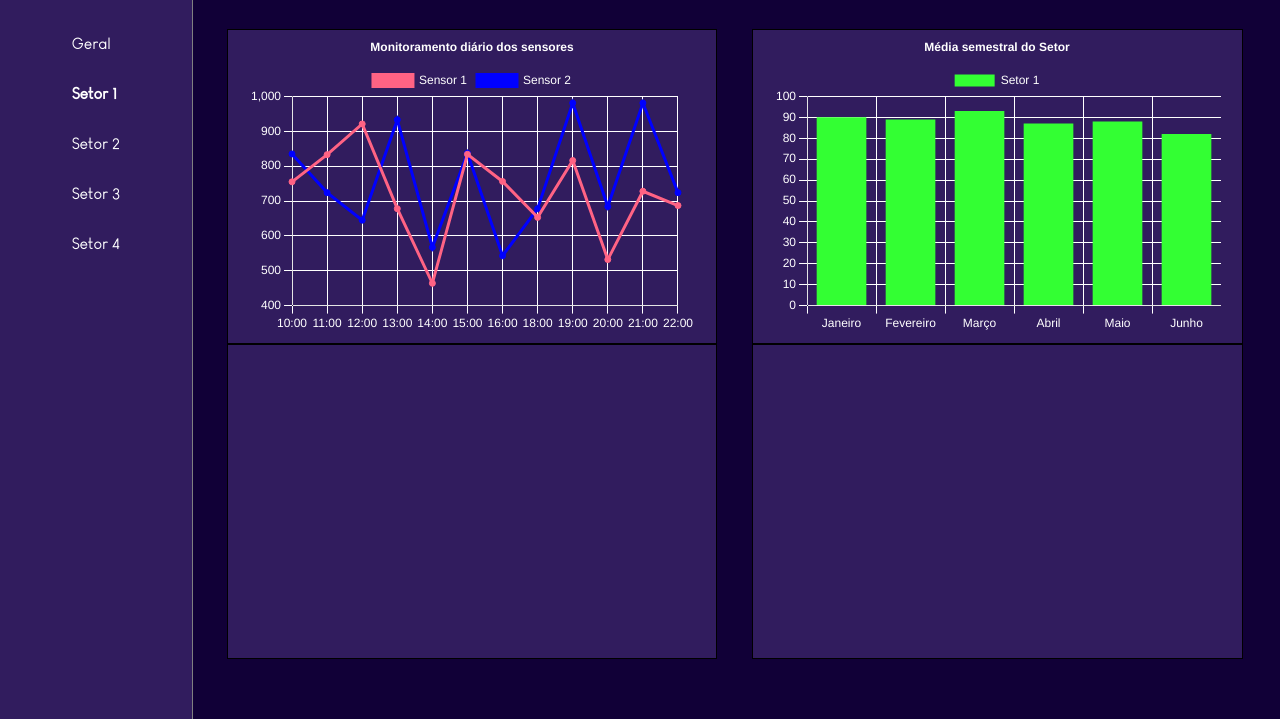
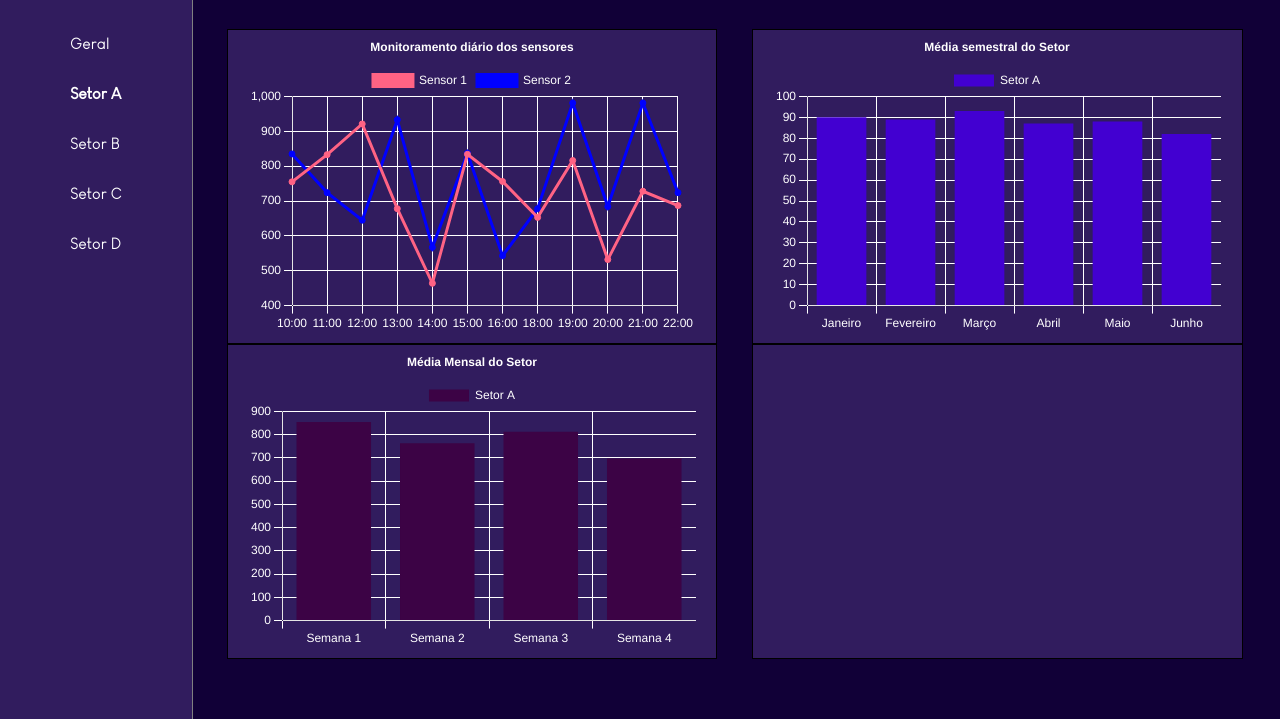
Before and after one commit to ViniScardoso/Site-Institucional-Lumen, a plain HTML site: page dashboardSetorA.html in a window 1280 px wide. Shown: the part 81-800 px from the top of the page. Drawn offline with nearby package versions, Linux system fonts and the light colour scheme.

Commit message:
criação da dashboard geral e ajuste de informação nos graficos

```diff
--- /dev/null
+++ b/dashboardGeral.html
@@ -0,0 +1,347 @@
+<!DOCTYPE html>
+<html lang="pt-br">
+
+<head>
+    <meta charset="UTF-8">
+    <meta http-equiv="X-UA-Compatible" content="IE=edge">
+    <meta name="viewport" content="width=device-width, initial-scale=1.0">
+    <title>Dashboard</title>
+    <link rel="stylesheet" href="estilo.css">
+    <script src="https://cdn.jsdelivr.net/npm/chart.js"></script>
+</head>
+
+<body>
+    <!-- inicio menu lateral  -->
+
+    <div class="menuLateral">
+        <h1 class="tituloDash">Dashboard</h1>
+        <div class="opcoes">
+            <p class="destaque"><a href="dashboardGeral.html">Geral</a></p>
+            <p><a href="dashboardSetorA.html">Setor A</a></p>
+            <p>Setor B</p>
+            <p>Setor C</p>
+            <p>Setor D</p>
+        </div>
+    </div>
+
+    <!-- fim menu lateral -->
+
+    <!-- inicio cabeçalho -->
+    <div class="headerDashboard">
+        <ul class="navbarDash">
+            <h1 class="userNome">Olá, usuário!</h1>
+            <img class="userImg" src="imgs/user.png">
+            <li><a href="cadastro.html">Sair</a></li>
+        </ul>
+    </div>
+
+    <!-- Fim do cabeçalho -->
+
+    <!-- começo do conteúdo -->
+
+    <div class="conteudo">
+        <div class="graficos">
+            <div>
+                <canvas id="myChart" style="position: relative; height:38vh; width:35vw"></canvas>
+            </div>
+        </div>
+        <div class="graficos">
+            <div>
+                <canvas id="myChart2" style="position: relative; height:38vh; width:35vw"></canvas>
+            </div>
+        </div>
+        <div class="graficos">
+            <div>
+                <canvas id="myChart3" style="position: relative; height:38vh; width:35vw"></canvas>
+            </div>
+        </div>
+        <div class="graficos"></div>
+    </div>
+
+</body>
+
+</html>
+<script>
+// grafico 1, comparação da media da luminosidade medida pelos graficos
+
+    const labels = [
+        '10:00',
+        '11:00',
+        '12:00',
+        '13:00',
+        '14:00',
+        '15:00',
+        '16:00',
+        '17:00',
+        '18:00',
+        '19:00',
+        '20:00',
+        '21:00',
+        '22:00',
+    ];
+
+// grafico 2, Media semestral dos setores
+    const meses = [
+        'Janeiro',
+        'Fevereiro',
+        'Março',
+        'Abril',
+        'Maio',
+        'Junho',
+    ];
+
+//grafico 3, media mensal do setor
+
+    const semanas = [
+        'Semana 1',
+        'Semana 2',
+        'Semana 3',
+        'Semana 4',
+    ]
+
+// grafico 1, comparação da media da luminosidade medida pelos graficos
+    const data = {
+        labels: labels,
+        datasets: [{
+            //linha 1 setor a
+            label: 'Setor A',
+            backgroundColor: '#4200D1',
+            borderColor: '#4200D1',
+            data: [755, 833, 921, 878, 764, 834, 756, 653, 416, 532, 512, 452, 321],
+        },
+
+
+        {
+            //linha 2 setor b
+            label: 'Setor B',
+            backgroundColor: 'rgb(0, 0, 255)',
+            borderColor: 'rgb(0, 0, 255)',
+            data: [835, 724, 645, 933, 567, 837, 543, 678, 981, 684, 981, 724, 432],
+        },
+
+        {
+            //linha 3 setor c
+            label: 'Setor C',
+            backgroundColor: '#031245',
+            borderColor: '#031245',
+            data: [792, 864, 621, 762, 534, 885, 713, 898, 821, 932, 732, 543, 383],
+        },
+
+        {
+            //linha 4 setor d
+            label: 'Setor D',
+            backgroundColor: '#3C0345',
+            borderColor: '#3C0345',
+            data: [741, 827, 921, 821, 889, 985, 725, 638, 521, 464, 521, 375, 453],
+        },
+    ]
+    };
+
+// grafico 2, Media semestral do setor
+
+    const data2 = {
+        labels: meses,
+        datasets: [{
+            // barras media semestral setor A
+            label: 'Setor A',
+            backgroundColor: '#4200D1',
+            borderColor: '#4200D1',
+            data: [663, 732, 621, 743, 689, 672],
+        },
+
+        {
+            // barras media semestral setor B
+            label: 'Setor B',
+            backgroundColor: 'rgb(0, 0, 255)',
+            borderColor: 'rgb(0, 0, 255)',
+            data: [699, 631, 887, 711, 673, 717],
+        },
+
+        {
+            // barras media semestral setor C
+            label: 'Setor C',
+            backgroundColor: '#031245',
+            borderColor: '#031245',
+            data: [790, 666, 732, 649, 737, 822],
+        },
+
+        {
+            // barras media semestral setor D
+            label: 'Setor D',
+            backgroundColor: '#3C0345',
+            borderColor: '#3C0345',
+            data: [669, 633, 715, 873, 698, 862],
+        },
+    ]
+    };
+
+// grafico 3 media mensal dos setores
+
+    const data3 = {
+        labels: semanas,
+        datasets: [{
+            //barras media semanal setor a
+            label: 'Setor A',
+            backgroundColor: '#4200D1',
+            borderColor: '#4200D1',
+            data: [854, 763, 812, 697],
+        },
+
+        {
+            //barras media semanal setor b
+            label: 'Setor B',
+            backgroundColor: 'rgb(0, 0, 255)',
+            borderColor: 'rgb(0, 0, 255)',
+            data: [776, 881, 616, 838],
+        },
+
+        {
+            //barras media semanal setor c
+            label: 'Setor C',
+            backgroundColor: '#031245',
+            borderColor: '#031245',
+            data: [605, 755, 825, 765],
+        },
+
+        {
+            //barras media semanal setor d
+            label: 'Setor D',
+            backgroundColor: '#3C0345',
+            borderColor: '#3C0345',
+            data: [751, 858, 622, 639],
+        },
+
+    ]
+    }
+
+// config grafico 1
+    const config = {
+        type: 'line',
+        data: data,
+        options: {
+            plugins: {
+                title: {
+                    display: true,
+                    text: 'Comparação da luminosidade dos setores no dia',
+                    color: 'white'
+                },
+                legend: {
+                    labels: {
+                      color: 'white'
+                    }
+                }
+            },
+            scales: {
+                x: {
+                    grid: {
+                        color: 'white'
+                    },
+                    ticks: {
+                        color: 'white'
+                    }
+                },
+                y: {
+                    grid: {
+                        color: 'white'
+                    },
+                    ticks: {
+                        color: 'white'
+                    }
+                }
+            }
+        }
+    };
+
+// config grafico 2
+    const config2 = {
+        type: 'bar',
+        data: data2,
+        options: {
+            plugins: {
+                title: {
+                    display: true,
+                    text: 'Média semestral dos Setores',
+                    color: 'white'
+                },
+                legend: {
+                    labels: {
+                      color: 'white'
+                    }
+                }
+            },
+            scales: {
+                x: {
+                    grid: {
+                        color: 'white'
+                    },
+                    ticks: {
+                        color: 'white'
+                    }
+                },
+                y: {
+                    grid: {
+                        color: 'white'
+                    },
+                    ticks: {
+                        color: 'white'
+                    }
+                }
+            }
+        }
+    };
+
+    // config grafico 3
+    const config3 = {
+        type: 'bar',
+        data: data3,
+        options: {
+            plugins: {
+                title: {
+                    display: true,
+                    text: `Média Mensal dos Setores`,
+                    color: 'white'
+                },
+                legend: {
+                    labels: {
+                      color: 'white'
+                    }
+                }
+            },
+            scales: {
+                x: {
+                    grid: {
+                        color: 'white'
+                    },
+                    ticks: {
+                        color: 'white'
+                    }
+                },
+                y: {
+                    grid: {
+                        color: 'white'
+                    },
+                    ticks: {
+                        color: 'white'
+                    }
+                }
+            }
+        }
+    };
+</script>
+
+<script>
+    const myChart = new Chart(
+        document.getElementById('myChart'),
+        config
+    );
+
+    const myChart2 = new Chart(
+        document.getElementById('myChart2'),
+        config2
+    );
+
+    const myChart3 = new Chart(
+        document.getElementById('myChart3'),
+        config3
+    );
+</script>
--- a/dashboard.html
+++ b/dashboardSetorA.html
@@ -5,7 +5,7 @@
     <meta charset="UTF-8">
     <meta http-equiv="X-UA-Compatible" content="IE=edge">
     <meta name="viewport" content="width=device-width, initial-scale=1.0">
-    <title>Dashboard</title>
+    <title>Setor A</title>
     <link rel="stylesheet" href="estilo.css">
     <script src="https://cdn.jsdelivr.net/npm/chart.js"></script>
 </head>
@@ -16,11 +16,11 @@
     <div class="menuLateral">
         <h1 class="tituloDash">Dashboard</h1>
         <div class="opcoes">
-            <p>Geral</p>
-            <p class="destaque">Setor 1</p>
-            <p>Setor 2</p>
-            <p>Setor 3</p>
-            <p>Setor 4</p>
+            <p><a href="dashboardGeral.html">Geral</a></p>
+            <p class="destaque"><a href="dashboardSetorA.html">Setor A</a></p>
+            <p>Setor B</p>
+            <p>Setor C</p>
+            <p>Setor D</p>
         </div>
     </div>
 
@@ -50,7 +50,11 @@
                 <canvas id="myChart2" style="position: relative; height:38vh; width:35vw"></canvas>
             </div>
         </div>
-        <div class="graficos"></div>
+        <div class="graficos">
+            <div>
+                <canvas id="myChart3" style="position: relative; height:38vh; width:35vw"></canvas>
+            </div>
+        </div>
         <div class="graficos"></div>
     </div>
 
@@ -88,10 +92,10 @@
 //grafico 3, media mensal do setor
 
     const semanas = [
-        'semana 1',
-        'semana 2',
-        'semana 3',
-        'semana 4',
+        'Semana 1',
+        'Semana 2',
+        'Semana 3',
+        'Semana 4',
     ]
 
 // grafico 1, meidição da luminosidade nas horas em que o shopping fica aberto
@@ -121,15 +125,28 @@
     const data2 = {
         labels: meses,
         datasets: [{
-            //linha 2 media semestral setor 2
-            label: 'Setor 1',
-            backgroundColor: '#33ff33',
-            borderColor: '#33ff33',
+            // barras media semestral setor 1
+            label: 'Setor A',
+            backgroundColor: '#4200D1',
+            borderColor: '#4200D1',
             data: [90, 89, 93, 87, 88, 82],
         }
     ]
     };
 
+// grafico 3 media mensal do setor
+
+    const data3 = {
+        labels: semanas,
+        datasets: [{
+            //barras media semanal
+            label: 'Setor A',
+            backgroundColor: '#3C0345',
+            borderColor: '#3C0345',
+            data: [854, 763, 812, 697],
+        }
+    ]
+    }
 
 // config grafico 1
     const config = {
@@ -206,6 +223,44 @@
             }
         }
     };
+
+    // config grafico 3
+    const config3 = {
+        type: 'bar',
+        data: data3,
+        options: {
+            plugins: {
+                title: {
+                    display: true,
+                    text: `Média Mensal do Setor`,
+                    color: 'white'
+                },
+                legend: {
+                    labels: {
+                      color: 'white'
+                    }
+                }
+            },
+            scales: {
+                x: {
+                    grid: {
+                        color: 'white'
+                    },
+                    ticks: {
+                        color: 'white'
+                    }
+                },
+                y: {
+                    grid: {
+                        color: 'white'
+                    },
+                    ticks: {
+                        color: 'white'
+                    }
+                }
+            }
+        }
+    };
 </script>
 
 <script>
@@ -218,4 +273,9 @@
         document.getElementById('myChart2'),
         config2
     );
+
+    const myChart3 = new Chart(
+        document.getElementById('myChart3'),
+        config3
+    );
 </script>
```
